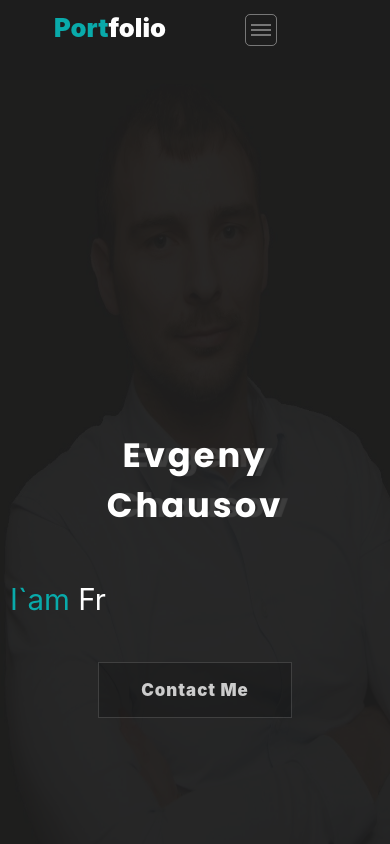
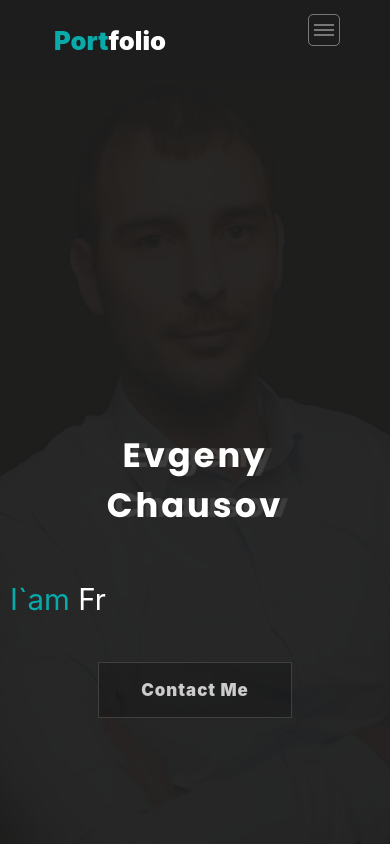
Before and after one commit to Chester7777/portfolio, a React (Create React App) app: page / in a window 390 px wide. Shown: the top 844 px of the page. Built offline with nearby package versions, Linux system fonts and the light colour scheme.

Commit message:
adaptation

```diff
--- a/src/BurgerNav/BurgerNav.module.scss
+++ b/src/BurgerNav/BurgerNav.module.scss
@@ -2,6 +2,8 @@
 
 
 .burgerNav {
+  //display: flex;
+  //flex-wrap: wrap;
   width: 100%;
   height: 100%;
   display: flex;
@@ -11,25 +13,49 @@
   }
 
   .burgerNavItems {
+    //display: flex;
+    //flex-direction: column;
+    //justify-content: space-between;
+    //align-items: center;
+    //flex-wrap: nowrap;
+    //background-color: $transparent_Background_Color;
+    //scroll-behavior: smooth;
+    //position: absolute;
+    //top: -180px;
+    //right: 320px;
+    //left: 0;
+    //height: 0;
+    //padding: 20px;
+    //transform: translate(0, -150);
+    //transition: 0.7s;
+
     display: flex;
+
+    //.navbar-collapse {
+      flex-basis: 100%;
+      flex-grow: 1;
+      align-items: center;
+    //}
+    //margin: 1em -1em 0;
+
     flex-direction: column;
     justify-content: space-between;
-    align-items: center;
-    flex-wrap: nowrap;
-    background-color: $transparent_Background_Color;
+    //align-items: center;
+    /* flex-wrap: nowrap; */
+    background-color: rgba(30, 30, 30, 0.95);
     scroll-behavior: smooth;
     position: absolute;
     top: -180px;
-    right: 320px;
-    left: 0;
-    height: 0;
-    padding: 20px;
+    /* right: 320px; */
+    /* left: 0; */
+    /* height: 0; */
+    /* padding: 20px; */
     transform: translate(0, -150);
     transition: 0.7s;
 
     &.burgerNav :hover, .active {
       color: $textColor_Primary;
-      background-color: transparent !important;
+      background-color: transparent;
     }
 
     a {
@@ -51,7 +77,7 @@
     position: absolute;
     top: 14px;
     //left: 300px;
-    right: 40%;
+    //right: 40%;
     border: 1px solid $textColor_Span;
     cursor: pointer;
     border-radius: 5px;
@@ -59,27 +85,32 @@
     @media  (max-width: 801px) {
       //display: flex;
       //justify-content: end;
-      right: 12%;
+      right: 80px;
     }
     @media  (max-width: 540px) {
       //display: flex;
       //justify-content: end;
-      right: 24%;
+      //right: 24%;
     }
     @media  (max-width: 420px) {
       //display: flex;
       //justify-content: end;
-      right: 34%;
+      //right: 34%;
     }
     @media  (max-width: 376px) {
       //display: flex;
       //justify-content: end;
-      right: 40%;
+      //right: 40%;
     }
     @media  (max-width: 320px) {
       //display: flex;
       //justify-content: end;
-      right: 50%;
+      right: 70px;
+    }
+    @media  (max-width: 280px) {
+      //display: flex;
+      //justify-content: end;
+      right: 90px;
     }
 
 
--- a/src/Common/Components/Title/Title.module.scss
+++ b/src/Common/Components/Title/Title.module.scss
@@ -27,7 +27,7 @@
   @media (max-width: 757px) {
     padding-left: 0;
     justify-content: center;
-
+    font-size: 1.2em;
     //&::before {
     //  content: "";
     //  display: block;
--- a/src/Footer/Footer.module.scss
+++ b/src/Footer/Footer.module.scss
@@ -13,6 +13,11 @@
       margin-right: 0.6em;
       cursor: pointer;
       color: #aaa;
+
+      @media (max-width: 320px) {
+        margin-right: 0.4em;
+        font-size: 1.8em;
+      }
 
       &:hover {
         color: white;
--- a/src/Header/Header.module.scss
+++ b/src/Header/Header.module.scss
@@ -7,9 +7,10 @@
   z-index: 999999;
   right: 0;
   left: 0;
-  //justify-content: flex-end;
+  //flex-direction: row;
+  //justify-content: start;
   align-items: center;
-  flex-wrap: wrap;
+  //flex-wrap: wrap;
   min-height: 80px;
   background-color: $transparent_Background_Color;
 
--- a/src/Main/Main.module.scss
+++ b/src/Main/Main.module.scss
@@ -13,17 +13,19 @@
   background-attachment: fixed;
   background-image: url("../assets/image/photo_6.jpg");
   background-color: rgba(30, 30, 30, 1);
+
   > div {
     width: 100%;
   }
 
 
   @media (max-width: 990px) {
-    background-size: 50vh 100%;
+    //background-size: 50vh 100%;
+    background-size: 60vh 100%;
     //background-size: cover;
     background-position: center center;
     background-attachment: fixed;
-    }
+  }
 
   //@media (max-width: 800px) {
   //  .container {
@@ -62,6 +64,16 @@
     padding-top: 300px;
     width: 370px;
     color: $textColor_h2;
+
+    @media (width: 1024px) {
+      padding-top: 600px;
+    }
+    @media (max-width: 320px) {
+      padding-top: 200px;
+    }
+    @media (max-width: 280px) {
+      padding-top: 300px;
+    }
 
     .mainName {
       font-family: 'Poppins', sans-serif;
@@ -165,6 +177,8 @@
         @media (max-width: 320px) {
           //padding-left: 5%;
           font-size: 1.5vh;
+          //padding-bottom: 200px;
+          //margin-bottom: 50px;
         }
 
         &.contactMe:hover {
--- a/src/Nav/Nav.module.scss
+++ b/src/Nav/Nav.module.scss
@@ -11,30 +11,19 @@
 
   &.menu :hover, .active {
     color: $textColor_Primary;
-    background-color: transparent !important;
+    background-color: transparent;
     cursor: pointer;
   }
 
   a {
     color: $textColor_h3;
   }
-  //@media (max-width: 767.98px)
-  //.navbar-expand-md>.container, .navbar-expand-md>.container-fluid {
-  //  padding-right: 0;
-  //  padding-left: 0;
-  //}
 
-  //@media screen and (max-width: 767.98px) {
-  //  display: none;
-  //  padding-right: 0;
-  //  padding-left: 0;
-  //}
-
-  @media (min-width: 800px)  {
+  @media (min-width: 800px) {
     padding-right: 15px;
     padding-left: 15px;
   }
-  @media (max-width: 800px)  {
- display: none;
+  @media (max-width: 800px) {
+    display: none;
   }
 }
--- a/src/Skills/Skill/Skill.module.scss
+++ b/src/Skills/Skill/Skill.module.scss
@@ -17,10 +17,15 @@
   margin: 30px 20px 50px;
   flex: 0 0 50%;
 
-  @media (max-width:320px) {
-  margin: 30px 32px 50px;
+  @media (max-width: 320px) {
+    margin: 32px 30px 50px;
+    //justify-content: center;
+    //align-items: center;
+  }
+  @media (max-width: 280px) {
+    margin: 30px 10px 50px;
+  }
 
-}
   .title {
     color: #ccc;
   }
```
